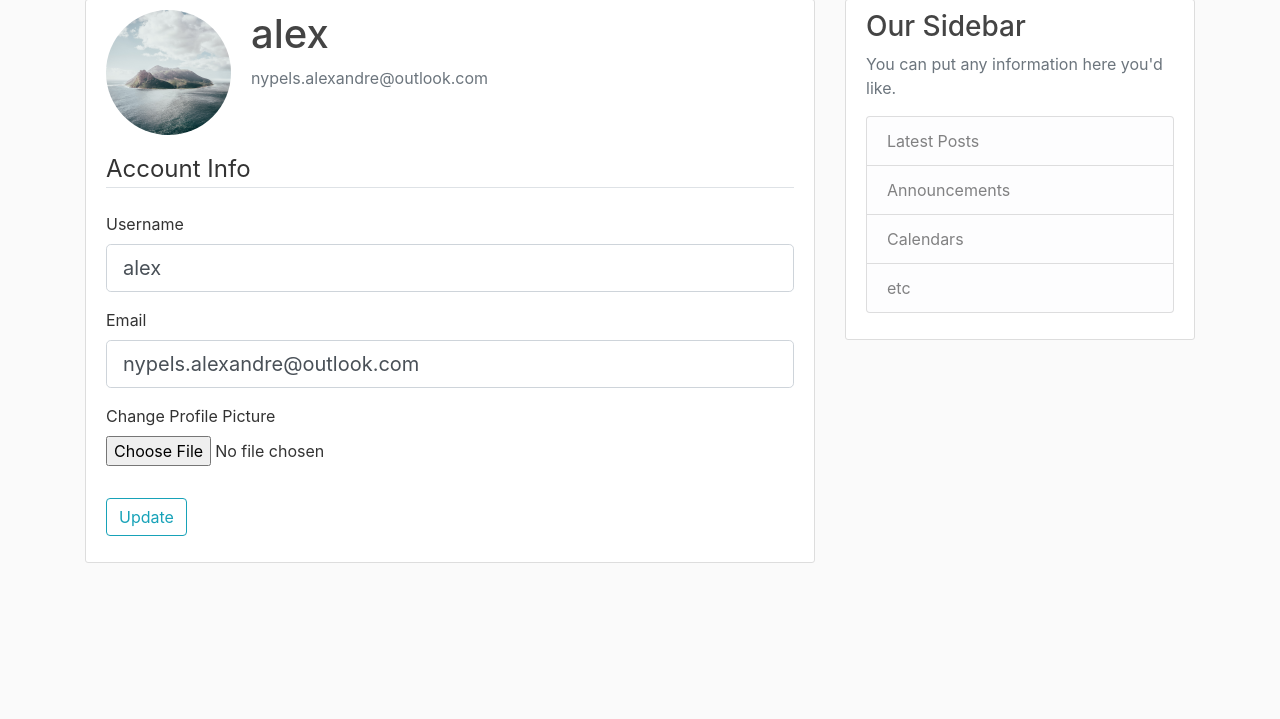
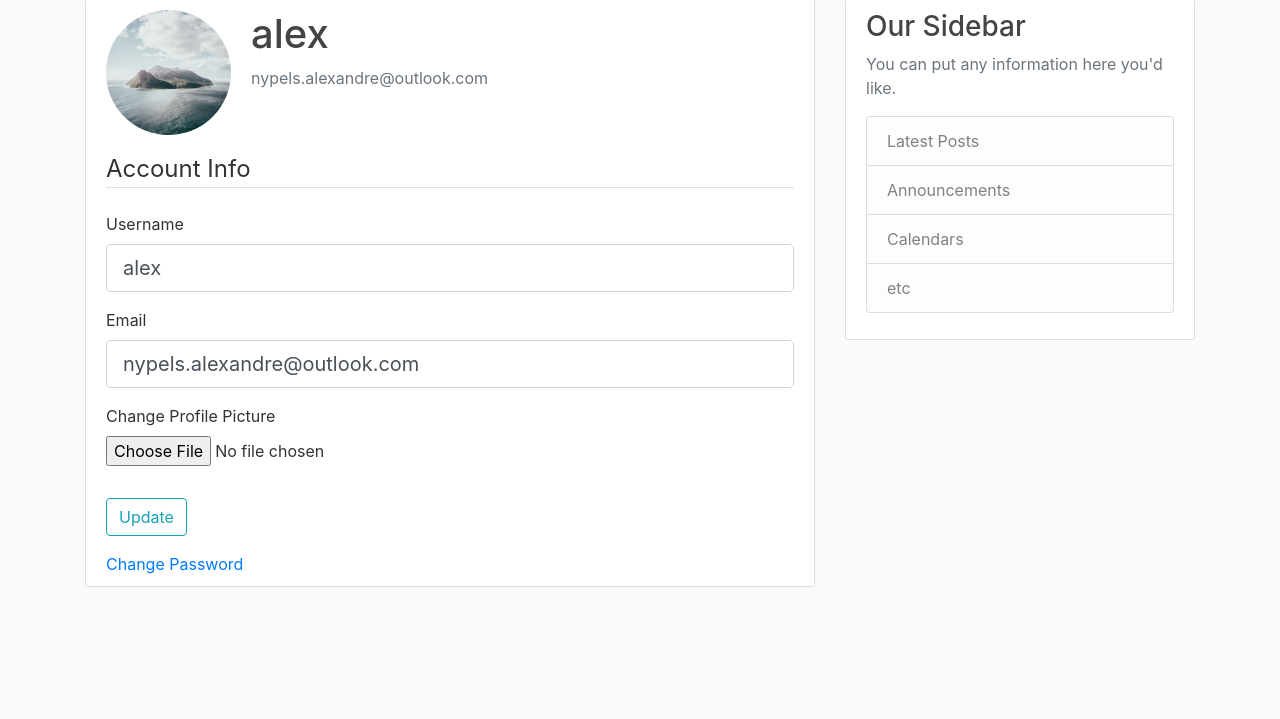
Before and after one commit to LeonaMussie/woman-power, a Flask app: page /account in a window 1280 px wide. Shown: the part 81-800 px from the top of the page. Run offline with Flask 2, Linux system fonts and the light colour scheme; a user stored in the database is signed in; some libraries are stand-ins or nearby versions.

Commit message:
Adding update password functionality

```diff
--- a/blog/routes.py
+++ b/blog/routes.py
@@ -96,6 +96,33 @@ def account():
     return render_template('account.html', title='Account', image_file=image_file, form=form)
 
 
+@app.route("/password", methods=['GET', 'POST'])
+@login_required
+def password():
+    image_file = url_for('static', filename='Album/' + current_user.image_file)
+
+    if request.method == 'POST':
+        old_password = request.form.get('old_password')
+        new_password = request.form.get('new_password')
+        confirm_password = request.form.get('confirm_password')
+        if bcrypt.check_password_hash(current_user.password, old_password):
+            if new_password != confirm_password:
+                flash('Passwords not matching', 'danger')
+            elif new_password == old_password:
+                flash('New password is the same as the old password', 'danger')
+            else:
+                hashed_password = bcrypt.generate_password_hash(
+                    new_password).decode('utf-8')
+                current_user.password = hashed_password
+                db.session.commit()
+                flash('Password updated!', 'success')
+                return redirect(url_for('account'))
+        else:
+            flash('Wrong old password!', 'danger')
+
+    return render_template("password.html", title="Passwords", image_file=image_file)
+
+
 @app.route("/post/new", methods=['GET', 'POST'])
 @login_required
 def new_post():
--- a/blog/templates/account.html
+++ b/blog/templates/account.html
@@ -53,5 +53,6 @@
              {{ form.submit(class="btn btn-outline-info") }}
           </div>
         </form>
+        <a href="{{ url_for('password')  }}">Change Password</a>
    </div>
 {% endblock content%}
```
Also changed, not shown: blog/forms.py (+19 -19 lines), blog/templates/password.html (added, +19 -0 lines), blog/site.db.
